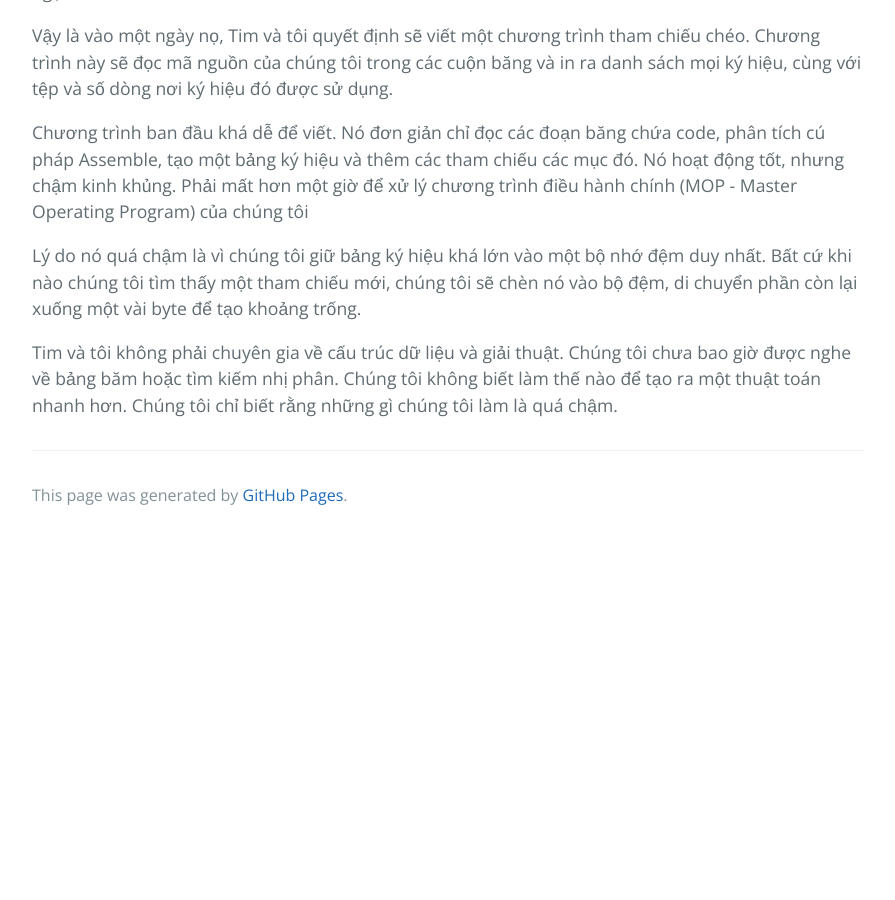
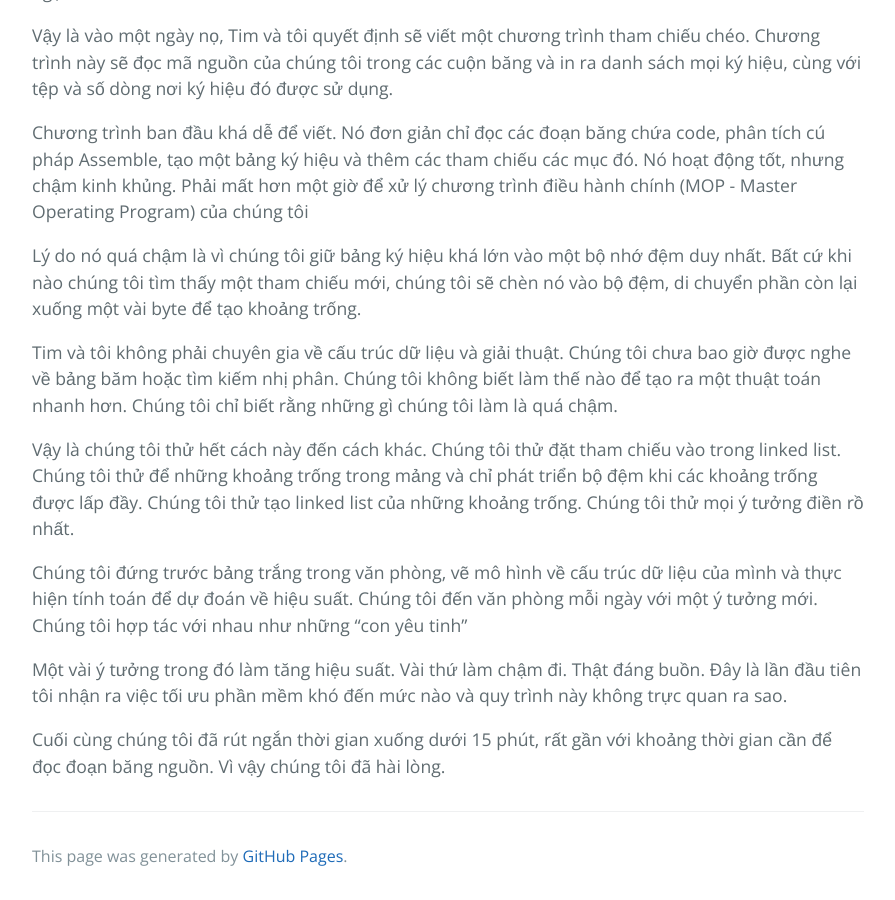
Before and after one commit to HaiBV/haibv.github.io, a Jekyll site: the page built from clean-coder/chapter-11-collaboration.md, in a window 1280 px wide and 900 px high, scrolled down 1030 px. Shown: the whole window, without its empty margins (192-1087 px from the left). Built offline with Jekyll 4.4.1, drawn with Linux system fonts in a browser that asks for light colours; our own code applies the rules of GitHub Pages for plain Markdown files; before the commit the page ends 1569 px from its top, so only the background shows below that.

Commit message:
Book - The Clean Coder - Chapter 12 - Collaboration

```diff
--- a/clean-coder/chapter-11-collaboration.md
+++ b/clean-coder/chapter-11-collaboration.md
@@ -23,3 +23,11 @@ Chương trình ban đầu khá dễ để viết. Nó đơn giản chỉ đọc
 Lý do nó quá chậm là vì chúng tôi giữ bảng ký hiệu khá lớn vào một bộ nhớ đệm duy nhất. Bất cứ khi nào chúng tôi tìm thấy một tham chiếu mới, chúng tôi sẽ chèn nó vào bộ đệm, di chuyển phần còn lại xuống một vài byte để tạo khoảng trống.
 
 Tim và tôi không phải chuyên gia về cấu trúc dữ liệu và giải thuật. Chúng tôi chưa bao giờ được nghe về bảng băm hoặc tìm kiếm nhị phân. Chúng tôi không biết làm thế nào để tạo ra một thuật toán nhanh hơn. Chúng tôi chỉ biết rằng những gì chúng tôi làm là quá chậm.
+
+Vậy là chúng tôi thử hết cách này đến cách khác. Chúng tôi thử đặt tham chiếu vào trong linked list. Chúng tôi thử để những khoảng trống trong mảng và chỉ phát triển bộ đệm khi các khoảng trống được lấp đầy. Chúng tôi thử tạo linked list của những khoảng trống. Chúng tôi thử mọi ý tưởng điền rồ nhất.
+
+Chúng tôi đứng trước bảng trắng trong văn phòng, vẽ mô hình về cấu trúc dữ liệu của mình và thực hiện tính toán để dự đoán về hiệu suất. Chúng tôi đến văn phòng mỗi ngày với một ý tưởng mới. Chúng tôi hợp tác với nhau như những "con yêu tinh"
+
+Một vài ý tưởng trong đó làm tăng hiệu suất. Vài thứ làm chậm đi. Thật đáng buồn. Đây là lần đầu tiên tôi nhận ra việc tối ưu phần mềm khó đến mức nào và quy trình này không trực quan ra sao.
+
+Cuối cùng chúng tôi đã rút ngắn thời gian xuống dưới 15 phút, rất gần với khoảng thời gian cần để đọc đoạn băng nguồn. Vì vậy chúng tôi đã hài lòng.
```
